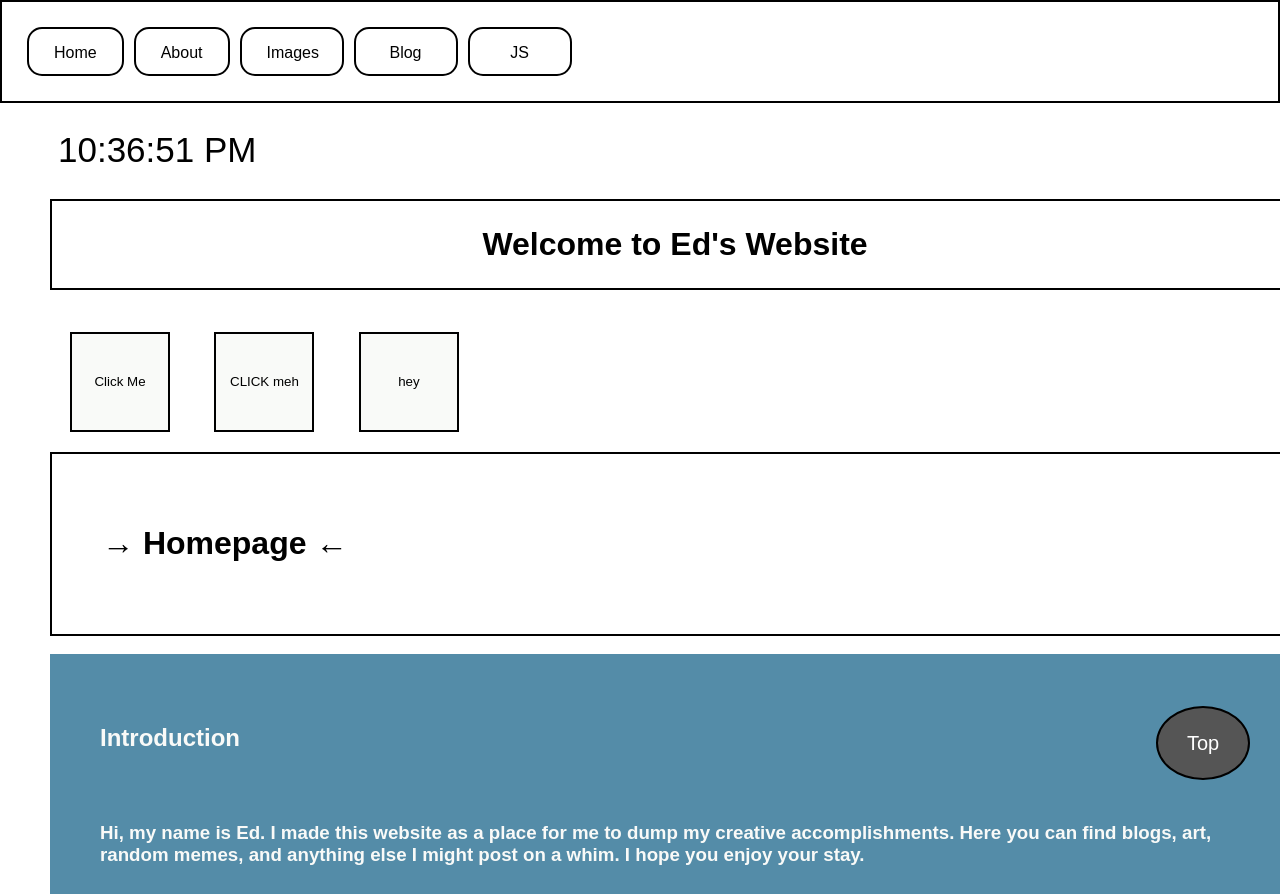
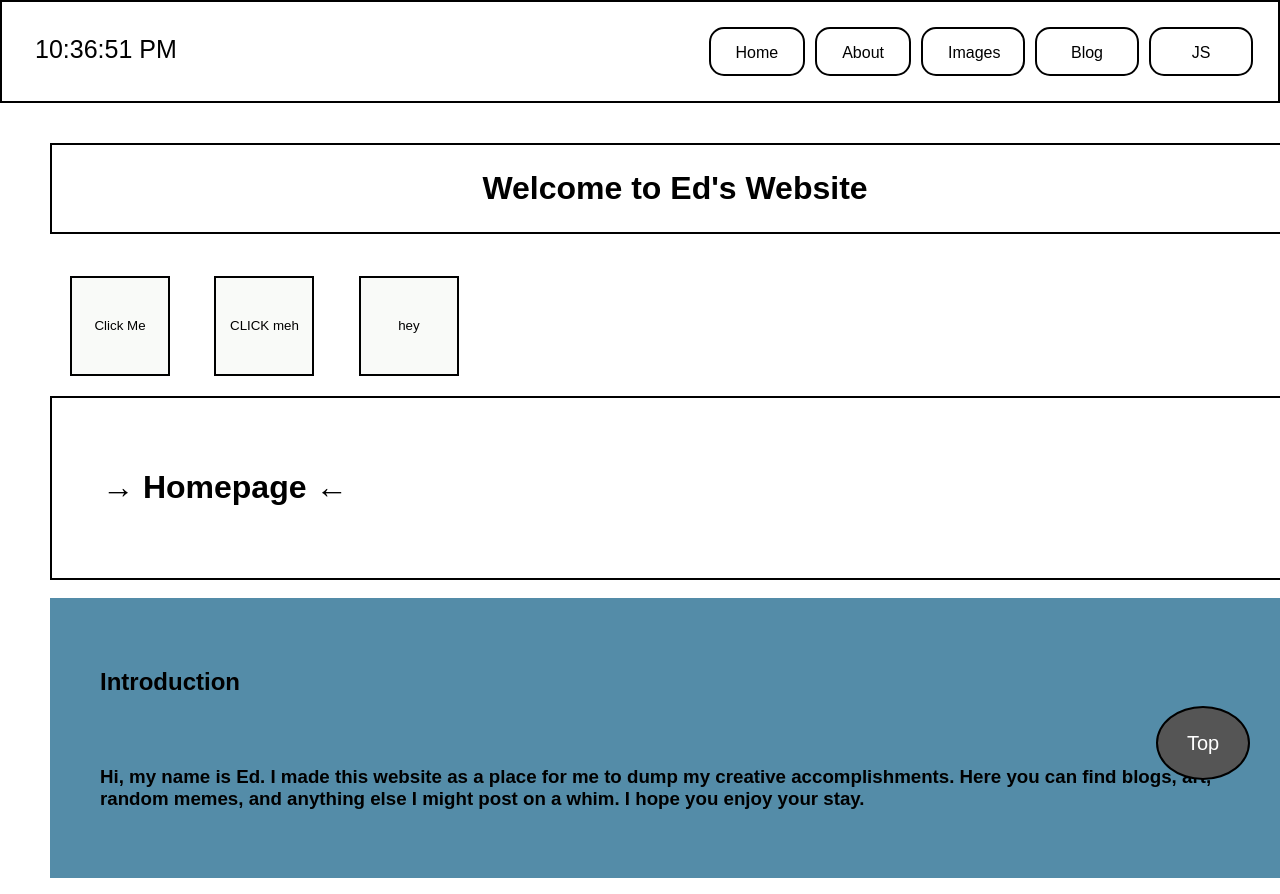
Before and after one commit to edwrand/odin_website, a plain HTML site: page index.html in a window 1280 px wide. Shown: the top 894 px of the page. Drawn offline with Linux system fonts and the light colour scheme.

Commit message:
added some details that should've been in previous commit

```diff
--- a/index.html
+++ b/index.html
@@ -23,7 +23,6 @@
     <br>
     <br>
     <br>
-    <div id="clock"></div>
     <H1 id="titleh1">Welcome to Ed's Website</H1>
     <button id='gener' onclick="alert('Hello World')">Click Me</button>
     <button id='gener' onclick="alertFunction()">CLICK meh</button>
@@ -31,6 +30,7 @@
     <!-- nav bar -->
     <header>
         <div class="flex-container">
+            <div id="clock"></div>
             <a class='links' href="index.html">Home</a>
             <a class='links' href="./pages/about.html">About</a>
             <a href="./pages/images.html">Images</a>
--- a/styles.css
+++ b/styles.css
@@ -53,13 +53,13 @@ h1 {
 
 h3 {
     font-family: sans-serif;
-    color: #F9FAF8;
+    color: black;
 }
 
 h2,
 li {
     font-family: sans-serif;
-    color: #F9FAF8;
+    color: black;
 }
 
 img {
@@ -242,9 +242,10 @@ a:active {
 
 #clock {
     position: flex;
+    height: 10px;
     top: 0;
     right: 0;
-    font-size: 35px;
+    font-size: 25px;
     background-color: white;
     padding: 0.5rem;
     color: black;
```
